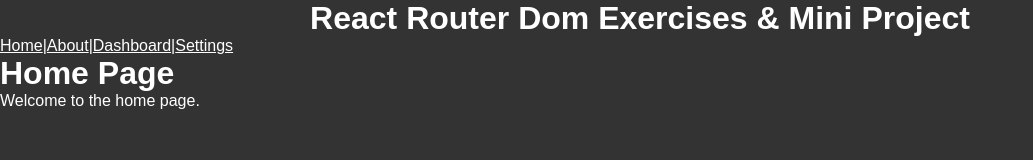
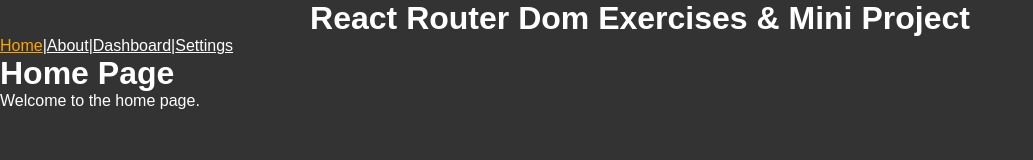
Before and after one commit to nikhildev-webapp/React-Router-Fundamentals, a React (Vite) app: page / in a window 1280 px wide. Shown: the top 160 px of the page, without its empty margins (0-1033 px from the left). Built offline with nearby package versions, Linux system fonts and the light colour scheme.

Commit message:
version 1 navbar complete

```diff
--- a/src/Pages/Navbar.jsx
+++ b/src/Pages/Navbar.jsx
@@ -1,14 +1,18 @@
 import React from 'react'
-import { Link, Outlet } from 'react-router-dom'
+import { NavLink, Outlet } from 'react-router-dom'
 
 const Navbar = () => {
+    const navLinkstyle = ({ isActive }) => ({
+        color: isActive ? 'orange' : 'white',
+
+    })
   return (
       <>
         <nav>
-            <Link to='/'>Home</Link>|
-            <Link to='/about'>About</Link>|
-            <Link to="/dashboard">Dashboard</Link>|
-            <Link to="/settings">Settings</Link>
+            <NavLink to='/' style={navLinkstyle}>Home</NavLink>|
+            <NavLink to='/about' style={navLinkstyle}>About</NavLink>|
+            <NavLink to="/dashboard" style={navLinkstyle}>Dashboard</NavLink>|
+            <NavLink to="/settings" style={navLinkstyle}>Settings</NavLink>
           </nav>
           <main>
               <Outlet/>
```
